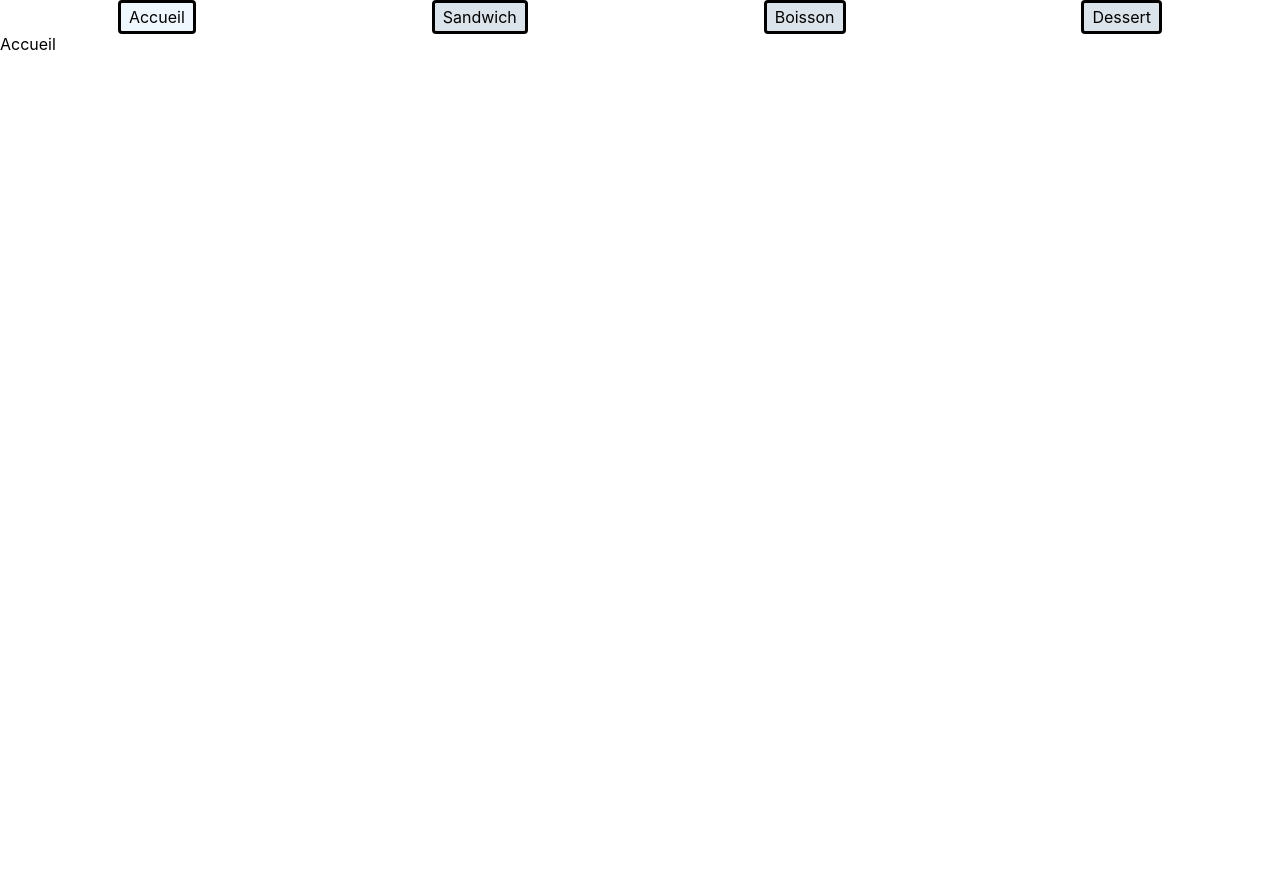
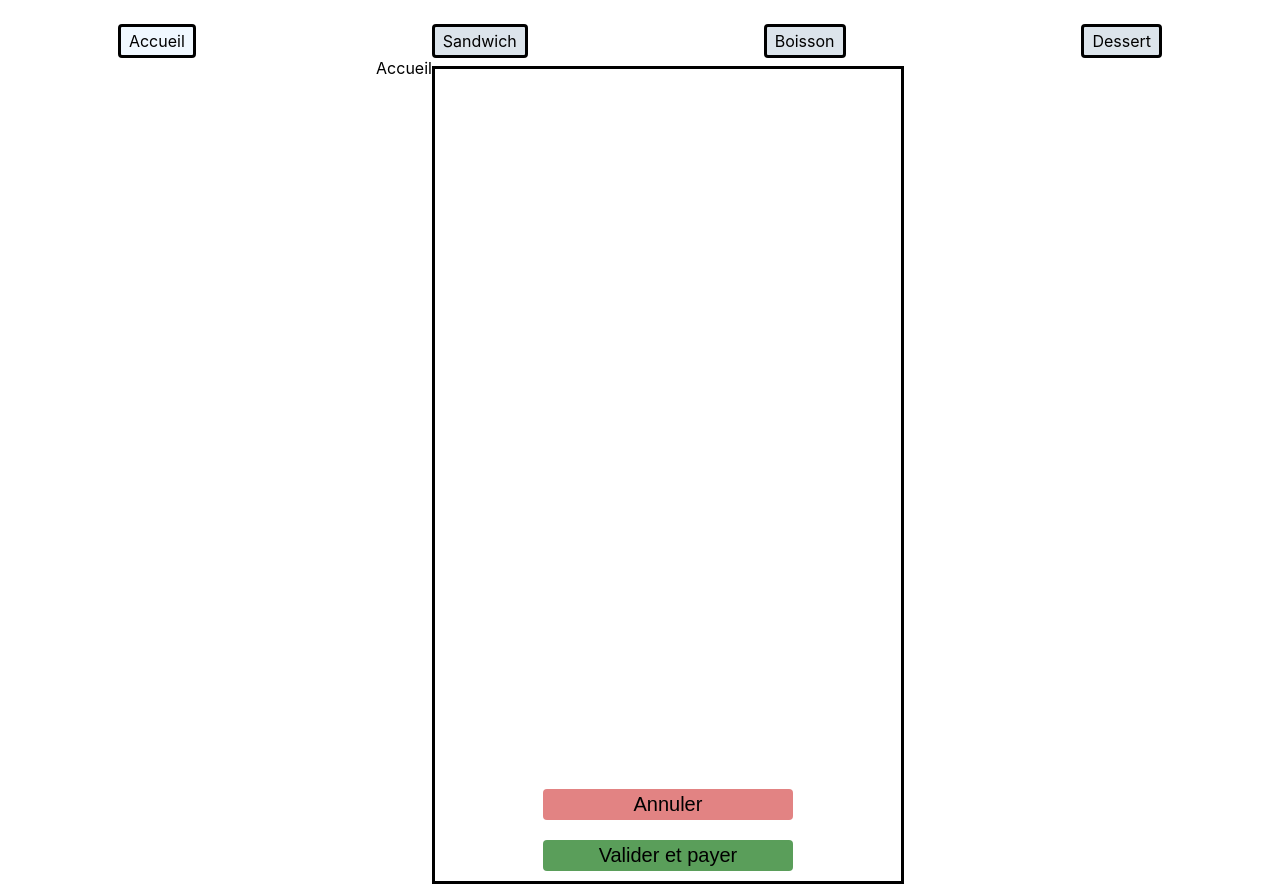
Before and after one commit to BenZen59/CartFood, a React (Create React App) app: page / in a window 1280 px wide. Before the commit the page ends 800 px from the top, so only its background shows below. Built offline with nearby package versions, Linux system fonts and the light colour scheme.

Commit message:
add redux button and begin create cart component

```diff
--- a/src/App.js
+++ b/src/App.js
@@ -1,4 +1,5 @@
 import './App.scss';
+import CartContainer from './CartContainer';
 import { useSelector } from 'react-redux';
 import { BrowserRouter, Routes, Route, NavLink } from 'react-router-dom';
 
@@ -66,7 +67,7 @@ function App() {
                     <p>{sandwitch.name}</p>
                     <p>Prix : {sandwitch.unitPrice} €</p>
                     <p>Quantité : {sandwitch.quantity}</p>
-                    <button className='ajouter'>+</button>
+                    <button className='ajouter'>Ajouter au panier</button>
                   </div>
                 ))}
               </div>
@@ -81,7 +82,7 @@ function App() {
                     <p>{boisson.name}</p>
                     <p>Prix : {boisson.unitPrice} €</p>
                     <p>Quantité : {boisson.quantity}</p>
-                    <button className='ajouter'>+</button>
+                    <button className='ajouter'>Ajouter au panier</button>
                   </div>
                 ))}
               </div>
@@ -97,13 +98,14 @@ function App() {
                     <p>{dessert.name}</p>
                     <p>Prix : {dessert.unitPrice} €</p>
                     <p>Quantité : {dessert.quantity}</p>
-                    <button className='ajouter'>+</button>
+                    <button className='ajouter'>Ajouter au panier</button>
                   </div>
                 ))}
               </div>
             }
           />
         </Routes>
+        <CartContainer />
       </div>
     </BrowserRouter>
   );
--- a/src/App.scss
+++ b/src/App.scss
@@ -1,14 +1,10 @@
 .App {
-}
-
-#root {
-  // width: 700px;
-  // margin: auto;
-  height: 100vh;
+  display: flex;
+  justify-content: center;
 }
 
 .header {
-  // margin-top: 24px;
+  margin-top: 24px;
   display: flex;
   justify-content: space-around;
   &Link {
@@ -32,6 +28,8 @@
   grid-template-rows: 1fr 1fr 1fr;
   grid-column-gap: 24px;
   grid-row-gap: 16px;
+  width: 1400px;
+  height: 100vh;
 }
 
 .carteItem {
@@ -45,7 +43,8 @@
 .ajouter {
   border: none;
   padding: 4px 8px;
-  width: 40px;
+  width: 250px;
+  height: 50px;
   font-size: 1.25rem;
   cursor: pointer;
   border-radius: 4px;
--- /dev/null
+++ b/src/CartContainer.js
@@ -0,0 +1,20 @@
+import React from 'react';
+import { connect } from 'react-redux';
+import './cart.scss';
+
+const mapStateToProps = (state) => ({
+  light: state,
+});
+
+const LightComponent = ({ light, dispatch }) => (
+  <div className='cartZone'>
+    <button className='cancel' onClick={() => dispatch({ type: 'CANCEL' })}>
+      Annuler
+    </button>
+    <button className='pay' onClick={() => dispatch({ type: 'PAY' })}>
+      Valider et payer
+    </button>
+  </div>
+);
+
+export default connect(mapStateToProps)(LightComponent);
--- /dev/null
+++ b/src/cart.scss
@@ -0,0 +1,34 @@
+.cancel {
+  border: none;
+  padding: 4px 8px;
+  width: 250px;
+  height: 50px;
+  font-size: 1.25rem;
+  cursor: pointer;
+  border-radius: 4px;
+  background-color: rgb(226, 131, 131);
+  margin-top: 90vh;
+  margin-bottom: 20px;
+}
+
+.pay {
+  border: none;
+  padding: 4px 8px;
+  width: 250px;
+  height: 50px;
+  font-size: 1.25rem;
+  cursor: pointer;
+  border-radius: 4px;
+  background-color: rgb(90, 158, 90);
+  margin-bottom: 20px;
+}
+
+.cartZone {
+  width: 466px;
+  height: 101.5vh;
+  border: solid;
+  display: flex;
+  flex-direction: column;
+  align-items: center;
+  margin-top: 8px;
+}
--- a/src/index.js
+++ b/src/index.js
@@ -3,12 +3,16 @@ import ReactDOM from 'react-dom/client';
 import './index.css';
 import App from './App';
 import reportWebVitals from './reportWebVitals';
+import reducer from './reducer';
 import { Provider } from 'react-redux';
-import { createStore } from '@reduxjs/toolkit';
-import reducer from './reducer';
+import { createStore } from 'redux';
+
+const store = createStore(
+  reducer,
+  window.__REDUX_DEVTOOLS_EXTENSION__ && window.__REDUX_DEVTOOLS_EXTENSION__()
+);
 
 const root = ReactDOM.createRoot(document.getElementById('root'));
-const store = createStore(reducer);
 root.render(
   <Provider store={store}>
     <React.StrictMode>
--- a/src/reducer.js
+++ b/src/reducer.js
@@ -192,7 +192,22 @@ const initialState = {
     },
   ],
 };
+
 // Comportement
-export default function (state = initialState, action = {}) {
-  return state;
-}
+
+const cartReducer = (state = initialState, action = {}) => {
+  switch (action.type) {
+    case 'ADD_CART':
+
+    case 'REMOVE_CART':
+
+    case 'ADD_QUANTITY':
+
+    case 'REMOVE_QUANTITY':
+
+    default:
+      return state;
+  }
+};
+
+export default cartReducer;
```
